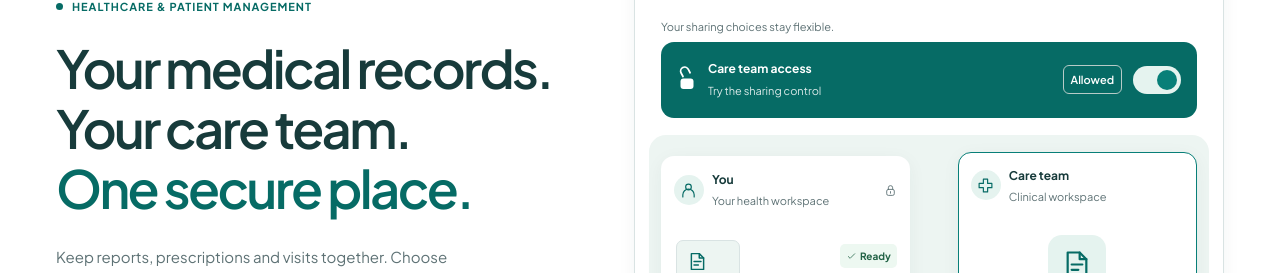
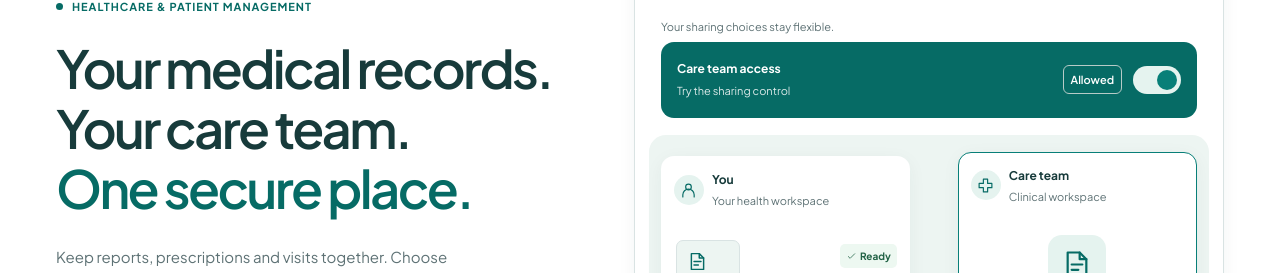
Before and after one commit to vTg2208/medicare-secure, a React (Vite) app in the folder frontend/: page / in a window 1280 px wide. Shown: the part 236-509 px from the top of the page. Built offline with nearby package versions, Linux system fonts and the light colour scheme.

Commit message:
refactor: keep only the report lock in the sharing illustration

```diff
--- a/frontend/src/components/home/CareJourneyAnimation.css
+++ b/frontend/src/components/home/CareJourneyAnimation.css
@@ -19,7 +19,6 @@
 .mc-care-card-top small { display: block; color: var(--mc-text-muted); font-size: 11px; margin-top: 3px; }
 .mc-care-avatar { display: grid; place-items: center; color: var(--mc-accent); background: var(--mc-brand-soft); width: 30px; height: 30px; border-radius: 50%; }
 .mc-care-avatar svg { width: 17px; height: 17px; }
-.mc-care-small-lock { margin-left: auto; color: var(--mc-text-muted); width: 13px !important; height: 13px !important; }
 .mc-care-report { position: relative; padding: 17px 14px 13px; opacity: 1; transform: translateY(0); }
 .mc-care-paper { position: relative; display: grid; gap: 4px; width: 64px; height: 78px; padding: 10px; background: var(--mc-surface-muted); border: 1px solid var(--mc-border); border-radius: 7px; color: var(--mc-accent); margin-bottom: 12px; }
 .mc-care-paper svg { width: 21px; height: 21px; }
@@ -38,8 +37,7 @@
 .mc-care-journey[data-connected=true] .mc-care-shackle { transform: translateY(-6px) rotate(-28deg); }
 .mc-care-moving-lock { overflow: visible; }
 .mc-care-paper .mc-care-report-lock { position: absolute; right: -13px; bottom: -3px; width: 34px; height: 42px; padding: 3px; border-radius: 8px; background: var(--mc-surface); }
-.mc-care-gate { display: grid; place-items: center; position: absolute; z-index: 2; left: 50%; top: 0; width: 32px; height: 46px; margin: -23px 0 0 -16px; color: var(--mc-accent); background: var(--mc-surface-muted); border-radius: 9px; opacity: 1; transform: translateY(0) rotate(0); transition: transform 360ms cubic-bezier(.22,1,.36,1), opacity 220ms ease; }
-.mc-care-gate svg { width: 26px; height: 34px; }
+.mc-care-gate { position: absolute; z-index: 2; left: 50%; top: 0; width: 4px; height: 28px; margin: -14px 0 0 -2px; background: var(--mc-accent); border-radius: 3px; opacity: 1; transform: translateY(0) rotate(0); transition: transform 360ms cubic-bezier(.22,1,.36,1), opacity 220ms ease; }
 .mc-care-journey[data-connected=true] .mc-care-gate { opacity: 0; transform: translateY(-28px) rotate(-14deg); }
 .mc-care-flying-report { position: absolute; z-index: 3; left: 28px; top: 95px; display: grid; gap: 4px; width: 48px; height: 62px; padding: 9px; border-radius: 7px; background: var(--mc-surface); border: 1px solid var(--mc-brand); box-shadow: var(--mc-shadow-panel); color: var(--mc-accent); opacity: 0; pointer-events: none; }
 .mc-care-flying-report svg { width: 23px; height: 25px; }
@@ -49,11 +47,9 @@
 .mc-care-journey[data-connected=true] .mc-care-team { border-color: var(--mc-brand); }
 .mc-care-team .mc-care-card-top { text-align: left; }
 .mc-care-access-icon { position: relative; display: grid; place-items: center; width: 58px; height: 58px; margin: 17px auto 11px; border-radius: 14px; background: var(--mc-surface-muted); color: var(--mc-text-muted); transition: color 160ms ease, background-color 160ms ease; }
-.mc-care-access-icon > .mc-care-moving-lock { width: 34px; height: 43px; opacity: 1; transform: translateY(0); transition: opacity 180ms ease, transform 300ms cubic-bezier(.22,1,.36,1); }
-.mc-care-received-report { position: absolute; inset: 0; display: grid; place-items: center; opacity: 0; transform: translateY(9px); transition: opacity 160ms ease, transform 280ms cubic-bezier(.22,1,.36,1); }
+.mc-care-received-report { position: absolute; inset: 0; display: grid; place-items: center; opacity: .4; transform: translateY(0); transition: opacity 160ms ease; }
 .mc-care-received-report svg { width: 32px; height: 39px; }
 .mc-care-journey[data-connected=true] .mc-care-access-icon { color: var(--mc-accent); background: var(--mc-brand-soft); }
-.mc-care-journey[data-connected=true] .mc-care-access-icon > .mc-care-moving-lock { opacity: 0; transform: translateY(-12px); transition-delay: 380ms; }
 .mc-care-journey[data-connected=true] .mc-care-received-report { opacity: 1; transform: translateY(0); transition-delay: 850ms; }
 .mc-care-team-status { display: block; font-size: 13px; font-weight: 700; margin: 0 6px; }
 .mc-care-team-detail { display: block; font-size: 11px; line-height: 1.7; color: var(--mc-text-muted); margin: 5px 8px 12px; }
@@ -62,7 +58,6 @@
 .mc-care-open:not(:disabled) { color: var(--mc-on-brand); background: var(--mc-brand); border-color: var(--mc-brand); }
 .mc-care-permission { position: relative; display: flex; align-items: center; gap: 11px; margin: 0 26px; padding: 15px; border-radius: 13px; border: 1px solid transparent; background: var(--mc-text); color: var(--mc-surface); transition: background-color 160ms ease; }
 .mc-care-journey:is([data-phase=choose], [data-phase=withdraw]) .mc-care-permission { background: var(--mc-brand-hover); color: var(--mc-on-brand); }
-.mc-care-permission-icon { color: inherit; }
 .mc-care-permission strong { font-size: 12px; font-weight: 700; display: block; }
 .mc-care-permission small { font-size: 11px; color: inherit; opacity: .85; display: block; margin-top: 4px; }
 .mc-care-permission-state { margin-left: auto; color: inherit; font-size: 11px; font-weight: 600; padding: 5px 7px; border: 1px solid var(--mc-border-strong); border-radius: 6px; }
@@ -119,7 +114,6 @@
     .mc-care-card-top strong { font-size: 10px; }
     .mc-care-card-top small { font-size: 10px; }
     .mc-care-avatar { width: 23px; height: 23px; }
-    .mc-care-small-lock { display: none; }
     .mc-care-personal, .mc-care-team { min-height: 214px; }
     .mc-care-report { padding: 15px 11px 12px; }
     .mc-care-report > strong { font-size: 12px; }
@@ -129,7 +123,6 @@
     .mc-care-paper { width: 44px; height: 55px; padding: 8px; }
     .mc-care-paper .mc-care-report-lock { width: 28px; height: 35px; right: -13px; }
     .mc-care-access-icon { width: 42px; height: 48px; margin: 13px auto 9px; }
-    .mc-care-access-icon > .mc-care-moving-lock { width: 29px; height: 37px; }
     .mc-care-received-report svg { width: 26px; height: 33px; }
     .mc-care-team-status { font-size: 10px; }
     .mc-care-team-detail { font-size: 10px; min-height: 24px; }
@@ -137,10 +130,7 @@
     .mc-care-route-arrow { left: 6px; }
     .mc-care-flying-report { left: 18px; top: 81px; width: 38px; height: 50px; padding: 6px; }
     .mc-care-flying-report svg { width: 19px; height: 22px; }
-    .mc-care-gate { width: 27px; height: 38px; margin-left: -13px; margin-top: -19px; }
-    .mc-care-gate svg { width: 23px; height: 30px; }
     .mc-care-permission { margin: 0 15px; padding: 13px 11px; gap: 8px; }
-    .mc-care-permission-icon { display: none; }
     .mc-care-permission strong { font-size: 10px; }
     .mc-care-permission small { font-size: 10px; }
     .mc-care-permission-state { font-size: 10px; padding: 4px 5px; }
--- a/frontend/src/components/home/CareJourneyAnimation.jsx
+++ b/frontend/src/components/home/CareJourneyAnimation.jsx
@@ -16,7 +16,6 @@ function Icon({ name, ...props }) {
         document: <><path d="M14 3H5v18h14V8L14 3Z" /><path d="M14 3v5h5M8 12h8M8 16h5" /></>,
         person: <><circle cx="12" cy="7" r="4" /><path d="M4 21v-3a8 8 0 0 1 16 0v3" /></>,
         clinician: <><path d="M9 3h6v6h6v6h-6v6H9v-6H3V9h6Z" /></>,
-        lock: <><rect x="5" y="10" width="14" height="11" rx="3" /><path d="M8 10V7a4 4 0 0 1 8 0v3M12 14v3" /></>,
         check: <path d="m5 12 4 4L19 6" />,
         shield: <><path d="m12 3 8 3v6c0 5-8 9-8 9s-8-4-8-9V6Z" /><path d="m8 12 3 3 5-6" /></>,
         arrow: <path d="M4 12h15m-6-6 6 6-6 6" />,
@@ -118,7 +117,6 @@ export default function CareJourneyAnimation() {
             </header>
 
             <div className="mc-care-permission">
-                <span className="mc-care-permission-icon"><MovingLock /></span>
                 <div><strong>Care team access</strong><small>Try the sharing control</small></div>
                 <span className="mc-care-permission-state">{connected ? 'Allowed' : 'Private'}</span>
                 <button type="button" className="mc-care-switch" role="switch" aria-checked={connected} aria-label="Allow care team access" aria-describedby="mc-care-explainer" onClick={changeAccess}><span /></button>
@@ -127,18 +125,18 @@ export default function CareJourneyAnimation() {
 
             <div className="mc-care-scene">
                 <article className="mc-care-personal" aria-label="Your private medical records">
-                    <div className="mc-care-card-top"><span className="mc-care-avatar"><Icon name="person" /></span><div><strong>You</strong><small>Your health workspace</small></div><Icon name="lock" className="mc-care-small-lock" /></div>
+                    <div className="mc-care-card-top"><span className="mc-care-avatar"><Icon name="person" /></span><div><strong>You</strong><small>Your health workspace</small></div></div>
                     <div className="mc-care-report"><span className="mc-care-paper"><Icon name="document" /><span /><span /><span /><MovingLock className="mc-care-report-lock" /></span><span className="mc-care-ready"><Icon name="check" />Ready</span><strong>Lab report</strong><small>In your medical records</small></div>
                 </article>
 
-                <div className="mc-care-connection" aria-hidden="true"><span className="mc-care-track" /><span className="mc-care-track-active" /><Icon name="arrow" className="mc-care-route-arrow" /><span className="mc-care-gate"><MovingLock /></span></div>
+                <div className="mc-care-connection" aria-hidden="true"><span className="mc-care-track" /><span className="mc-care-track-active" /><Icon name="arrow" className="mc-care-route-arrow" /><span className="mc-care-gate" /></div>
 
                 <article className="mc-care-team" aria-label="Care team access">
                     <div className="mc-care-card-top"><span className="mc-care-avatar"><Icon name="clinician" /></span><div><strong>Care team</strong><small>Clinical workspace</small></div></div>
-                    <div className="mc-care-access-icon" aria-hidden="true"><MovingLock /><span className="mc-care-received-report"><Icon name="document" /></span></div>
+                    <div className="mc-care-access-icon" aria-hidden="true"><span className="mc-care-received-report"><Icon name="document" /></span></div>
                     <strong className="mc-care-team-status">{connected ? (viewed ? 'Report viewed' : 'Access approved') : (phase === 5 ? 'Access withdrawn' : 'Waiting for access')}</strong>
                     <span className="mc-care-team-detail">{connected ? 'Shared with your permission' : (phase === 5 ? 'New requests are blocked' : 'Your permission is needed')}</span>
-                    <button className="mc-care-open" disabled={!connected} onClick={event => select(3, event)}><Icon name={connected ? 'document' : 'lock'} />{connected ? 'View report' : 'Report protected'}</button>
+                    <button className="mc-care-open" disabled={!connected} onClick={event => select(3, event)}><Icon name="document" />{connected ? 'View report' : 'Report protected'}</button>
                 </article>
                 <span className="mc-care-flying-report" aria-hidden="true"><Icon name="document" /><span /><span /><span /></span>
             </div>
@@ -147,7 +145,7 @@ export default function CareJourneyAnimation() {
                 <div><Icon name="shield" /><span className="mc-care-history-label">Access history</span><span className="mc-care-history-private" data-shown={phase < 2} aria-hidden={phase >= 2}>Your report stays private.</span></div>
                 <p className="mc-care-history-event" data-shown={phase >= 2} aria-hidden={phase < 2}><Icon name="check" />You approved access</p>
                 <p className="mc-care-history-event" data-shown={viewed} aria-hidden={!viewed}><Icon name="check" />Care team viewed your report</p>
-                <p className="mc-care-history-event" data-shown={phase === 5} aria-hidden={phase !== 5}><Icon name="lock" />You withdrew future access</p>
+                <p className="mc-care-history-event" data-shown={phase === 5} aria-hidden={phase !== 5}><Icon name="check" />You withdrew future access</p>
             </div>
 
             <footer className="mc-care-controls">
```
Also changed, not shown: 1 other file (tests, documents, lock files or other folders).
